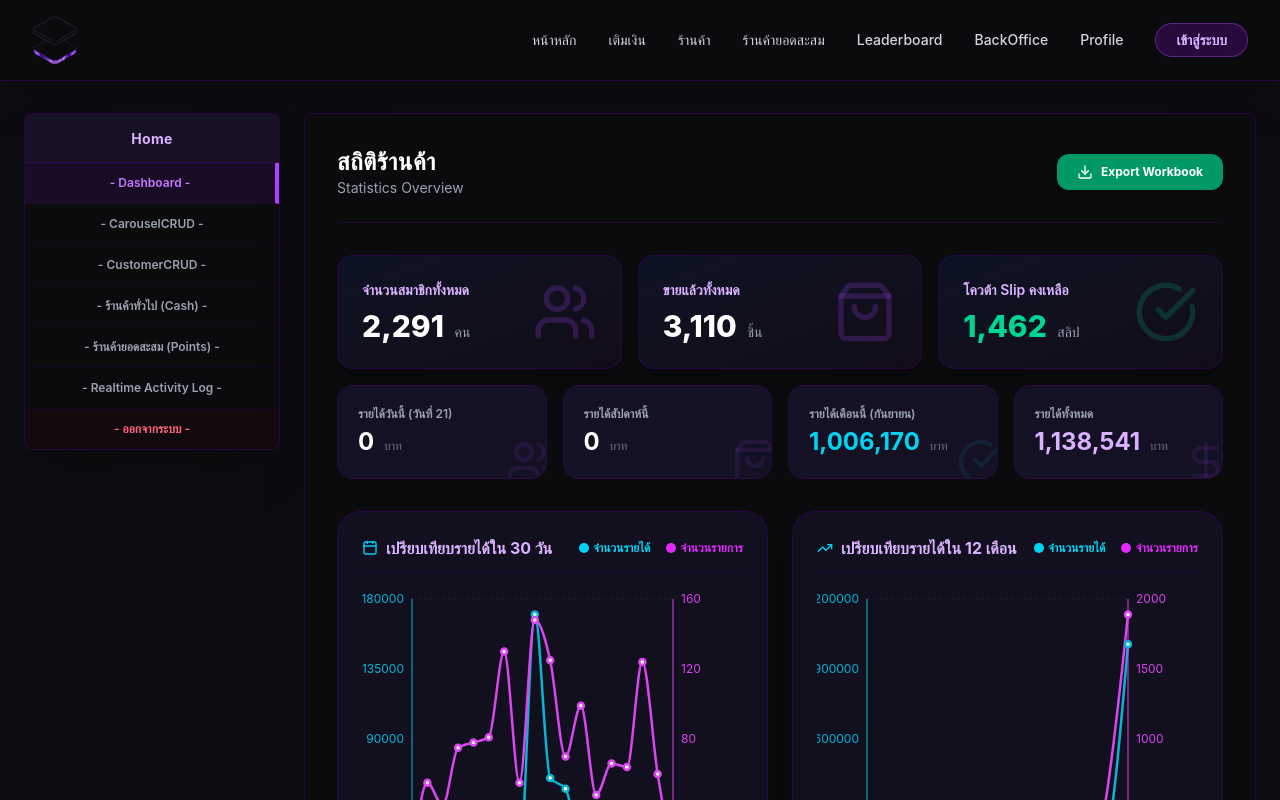
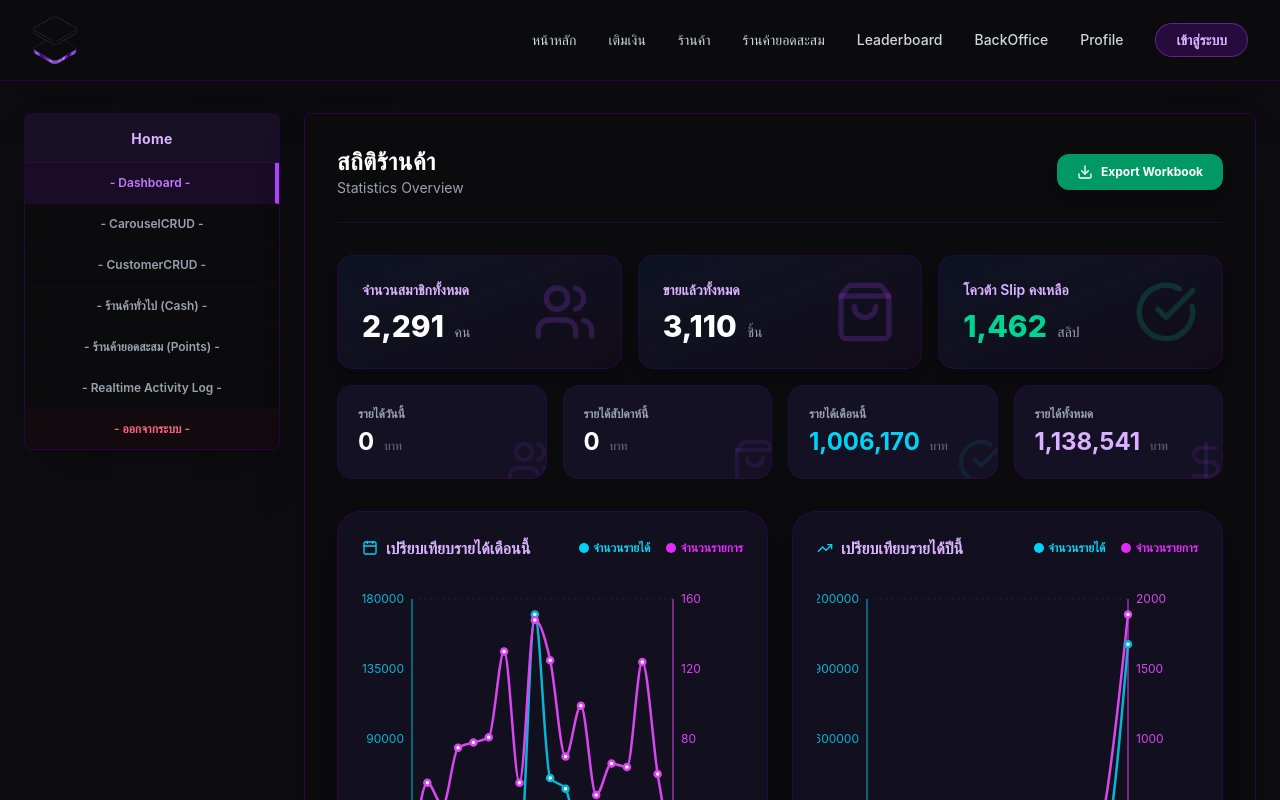
Before and after one commit to 0Laplace0/RimlayWeb, a React (Vite) app in the folder fe/: page /backoffice in a window 1280 px wide. Shown: the top 800 px of the page. Built offline with nearby package versions, Linux system fonts and the light colour scheme.

Commit message:
Update Dashboard.jsx

```diff
--- a/fe/src/components/backoffice/Dashboard.jsx
+++ b/fe/src/components/backoffice/Dashboard.jsx
@@ -265,7 +265,7 @@ const Dashboard = () => {
         <div className="grid grid-cols-1 sm:grid-cols-2 lg:grid-cols-4 gap-4">
           <div className="relative overflow-hidden bg-[#151125] border border-purple-950/40 rounded-2xl p-5 flex justify-between items-center">
             <div className="space-y-1 z-10">
-              <p className="text-xs text-gray-400 font-semibold">รายได้วันนี้ (วันที่ 21)</p>
+              <p className="text-xs text-gray-400 font-semibold">รายได้วันนี้</p>
               <h4 className="text-2xl font-bold text-white">
                 {summaryStats.todayRevenue.toLocaleString()} <span className="text-xs font-normal text-gray-500 ml-1">บาท</span>
               </h4>
@@ -285,7 +285,7 @@ const Dashboard = () => {
 
           <div className="relative overflow-hidden bg-[#151125] border border-purple-950/40 rounded-2xl p-5 flex justify-between items-center">
             <div className="space-y-1 z-10">
-              <p className="text-xs text-gray-400 font-semibold">รายได้เดือนนี้ (กันยายน)</p>
+              <p className="text-xs text-gray-400 font-semibold">รายได้เดือนนี้</p>
               <h4 className="text-2xl font-bold text-cyan-400">
                 {summaryStats.monthRevenue.toLocaleString()} <span className="text-xs font-normal text-gray-500 ml-1">บาท</span>
               </h4>
@@ -311,7 +311,7 @@ const Dashboard = () => {
           <div className="flex justify-between items-center border-b border-purple-950/30 pb-3">
             <h4 className="text-md font-bold text-purple-300 flex items-center gap-2">
               <Calendar className="w-4 h-4 text-cyan-400" />
-              เปรียบเทียบรายได้ใน 30 วัน
+              เปรียบเทียบรายได้เดือนนี้
             </h4>
             <div className="flex gap-4 text-xs font-semibold">
               <span className="flex items-center gap-1 text-cyan-400"><span className="w-2.5 h-2.5 rounded-full bg-cyan-400"></span> จำนวนรายได้</span>
@@ -338,7 +338,7 @@ const Dashboard = () => {
           <div className="flex justify-between items-center border-b border-purple-950/30 pb-3">
             <h4 className="text-md font-bold text-purple-300 flex items-center gap-2">
               <TrendingUp className="w-4 h-4 text-cyan-400" />
-              เปรียบเทียบรายได้ใน 12 เดือน
+              เปรียบเทียบรายได้ปีนี้
             </h4>
             <div className="flex gap-4 text-xs font-semibold">
               <span className="flex items-center gap-1 text-cyan-400"><span className="w-2.5 h-2.5 rounded-full bg-cyan-400"></span> จำนวนรายได้</span>
```
